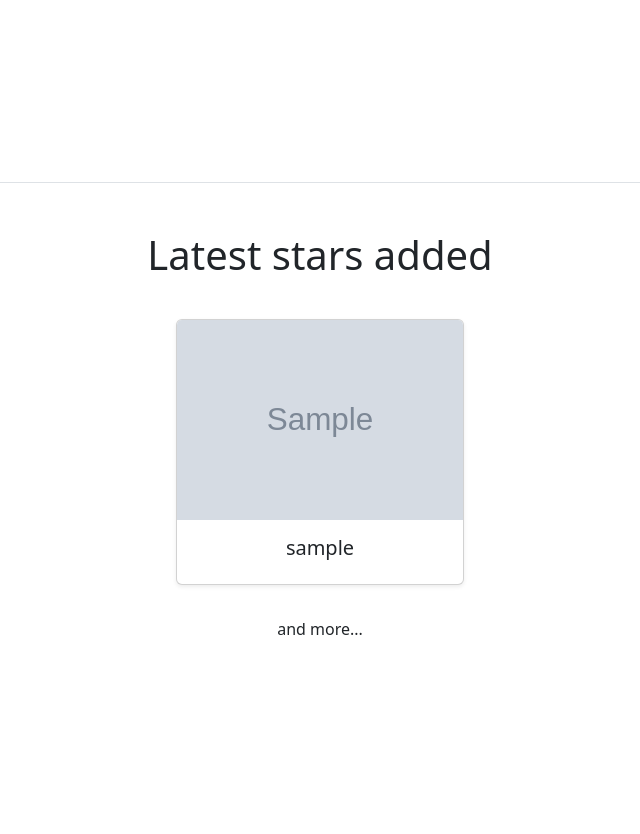
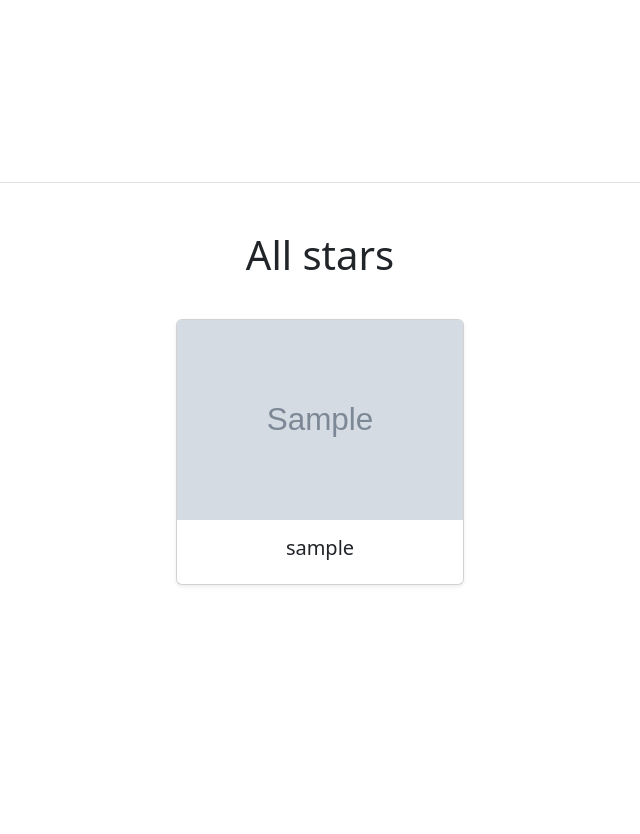
Before and after one commit to nuannim/StarGo, a Django app: page /stars/ in a window 1280 px wide. Shown: the part 604-1438 px from the top of the page, without its empty margins (320-960 px from the left). Run offline with Django 5.2, Linux system fonts and the light colour scheme; a user stored in the database is signed in; tables that the repository leaves empty hold one stand-in row (values such as "Sample post"); grey boxes marked "Sample" are stand-in pictures.

Commit message:
edit places and stars

```diff
--- a/StarGo/app/templates/stars.html
+++ b/StarGo/app/templates/stars.html
@@ -33,7 +33,7 @@
     </section>
 
     <section class="d-flex flex-column align-items-center border-top" style="height: 95vh; margin: 1%;">
-        <h1 class="mt-5">Latest stars added</h1>
+        <h1 class="mt-5">All stars</h1>
 
         <!-- Container for cards with scrolling -->
         <div class="d-flex flex-row gap-3 flex-wrap justify-content-center p-3 m-3">
@@ -54,7 +54,7 @@
             </a>
             {% endfor %}
         </div>
-        <p>and more...</p>
+        <!-- <p>and more...</p> -->
     </section>
 
 </body>
--- a/StarGo/app/views.py
+++ b/StarGo/app/views.py
@@ -177,7 +177,7 @@ def stars(request):
         'name',
     ))
 
-    latest_celebrities = Celebrities.objects.all().order_by('-created_at')[:4]
+    latest_celebrities = Celebrities.objects.all().order_by('-created_at')
 
     context = {
         'star_data': star_data,
@@ -248,7 +248,7 @@ def places(request):
         'name'
     ))
 
-    latest_places = Places.objects.order_by('-created_at')[:4]
+    latest_places = Places.objects.order_by('-created_at')
 
     # profileowner = get_object_or_404(User, username=username)
 
```
Also changed, not shown: StarGo/app/templates/places.html (+2 -9 lines).
